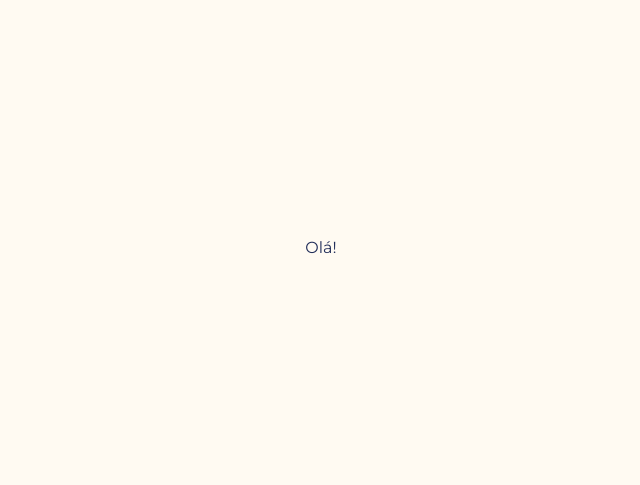
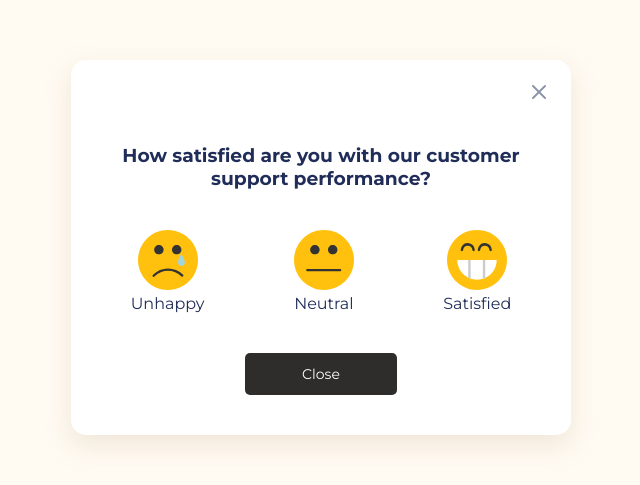
Before and after one commit to estefaneluz/revisao-css, a JavaScript app in the folder classe-01/: page / in a window 1280 px wide. Shown: the part 153-638 px from the top of the page, without its empty margins (319-959 px from the left). Built offline with nearby package versions, Linux system fonts and the light colour scheme; the HTML template or start-up script is replaced by a standard one.

Commit message:
modal feedback estilizada

```diff
--- a/classe-01/src/App.css
+++ b/classe-01/src/App.css
@@ -11,6 +11,7 @@ body {
     font-family: 'Montserrat', sans-serif;
     font-size: 16px;
     color: #212D59;
+    text-align: center;
 }
 
 .App {
@@ -20,3 +21,17 @@ body {
     align-items: center;
     justify-content: center;
 }
+
+button {
+    all: unset;
+
+    width: 10vw;
+    padding: 12px;
+
+    background-color: #2F2D2C;
+    border-radius: 5px;
+    font-size: 14px;
+    color: #fff;
+
+    cursor: pointer;
+}
--- a/classe-01/src/App.js
+++ b/classe-01/src/App.js
@@ -1,9 +1,10 @@
 import './App.css';
+import Modal from './components/Modal'
 
 function App() {
   return (
     <div className="App">
-      <div>Olá!</div>
+      <Modal/>
     </div>
   );
 }
--- a/classe-01/src/components/Modal/index.js
+++ b/classe-01/src/components/Modal/index.js
@@ -7,9 +7,9 @@ import fechar from '../../assets/botao-fechar.svg'
 export default function Modal() {
     return (
         <div className="card">
-            <img src={fechar} alt="icone de fechar"/>
+            <img id="fechar" src={fechar} alt="icone de fechar"/>
             <h3>How satisfied are you with our customer support performance?</h3>
-            <div>
+            <div className="feedback">
                 <div>
                     <img src={emojiTriste} alt="rosto triste"/>
                     <p>Unhappy</p>
--- a/classe-01/src/components/Modal/styles.css
+++ b/classe-01/src/components/Modal/styles.css
@@ -0,0 +1,32 @@
+.card {
+    width: 30%;
+    background-color: #fff;
+    padding: 20px 20px 40px 20px;
+
+    box-shadow: 0px 10px 25px rgba(220, 205, 181, 0.42);
+    border-radius: 15px;
+
+    display: flex;
+    flex-direction: column;
+    align-items: center;
+    gap: 5vh 0;
+
+    flex-basis: 500px;
+}
+
+#fechar {
+    align-self: flex-end;
+    cursor: pointer;
+}
+
+.feedback {
+    width: 100%;
+
+    display: flex;
+    justify-content: space-around;
+    column-gap: 10px;
+}
+
+.feedback > div {
+    cursor: pointer;
+}
```
